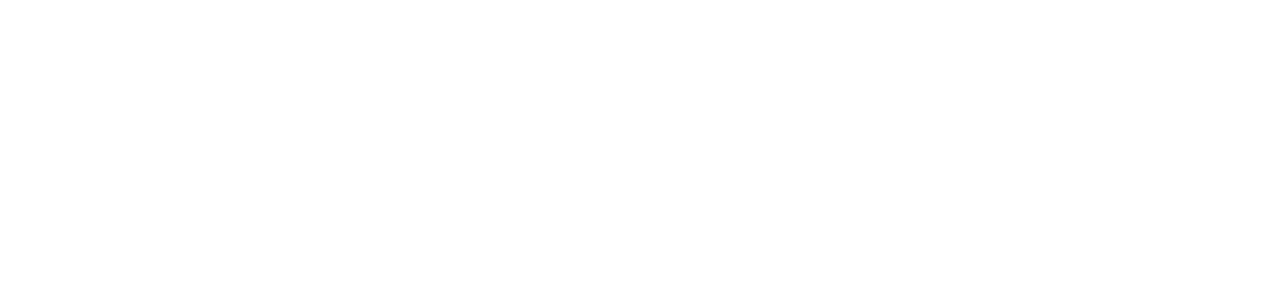
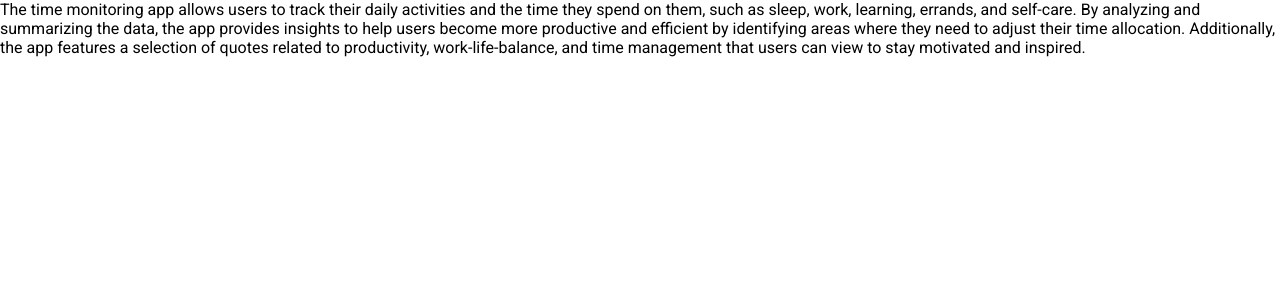
Before and after one commit to aramind/first-web-dev-portfolio, a React (Create React App) app in the folder p4-node-app/client/: page / in a window 1280 px wide. Shown: the top 300 px of the page. Built offline with nearby package versions, Linux system fonts and the light colour scheme.

Commit message:
feat: adding MUI dependencies

```diff
--- a/p4-node-app/client/package.json
+++ b/p4-node-app/client/package.json
@@ -3,6 +3,10 @@
   "version": "0.1.0",
   "private": true,
   "dependencies": {
+    "@emotion/react": "^11.10.6",
+    "@emotion/styled": "^11.10.6",
+    "@mui/icons-material": "^5.11.16",
+    "@mui/material": "^5.12.1",
     "@testing-library/jest-dom": "^5.16.5",
     "@testing-library/react": "^13.4.0",
     "@testing-library/user-event": "^13.5.0",
--- a/p4-node-app/client/public/index.html
+++ b/p4-node-app/client/public/index.html
@@ -2,19 +2,34 @@
 <html lang="en">
   <head>
     <meta charset="utf-8" />
-    <link rel="icon" href="%PUBLIC_URL%/favicon.ico" />
-    <meta name="viewport" content="width=device-width, initial-scale=1" />
-    <meta name="theme-color" content="#000000" />
+    <link
+      rel="icon"
+      href="%PUBLIC_URL%/favicon.ico"
+    />
+    <meta
+      name="viewport"
+      content="width=device-width, initial-scale=1"
+    />
+    <meta
+      name="theme-color"
+      content="#000000"
+    />
     <meta
       name="description"
       content="Web site created using create-react-app"
     />
-    <link rel="apple-touch-icon" href="%PUBLIC_URL%/logo192.png" />
+    <link
+      rel="apple-touch-icon"
+      href="%PUBLIC_URL%/logo192.png"
+    />
     <!--
       manifest.json provides metadata used when your web app is installed on a
       user's mobile device or desktop. See https://developers.google.com/web/fundamentals/web-app-manifest/
     -->
-    <link rel="manifest" href="%PUBLIC_URL%/manifest.json" />
+    <link
+      rel="manifest"
+      href="%PUBLIC_URL%/manifest.json"
+    />
     <!--
       Notice the use of %PUBLIC_URL% in the tags above.
       It will be replaced with the URL of the `public` folder during the build.
@@ -24,6 +39,32 @@
       work correctly both with client-side routing and a non-root public URL.
       Learn how to configure a non-root public URL by running `npm run build`.
     -->
+    <!-- GOOGLE FONTS -->
+    <link
+      rel="preconnect"
+      href="https://fonts.googleapis.com"
+    />
+    <link
+      rel="preconnect"
+      href="https://fonts.gstatic.com"
+      crossorigin
+    />
+    <link
+      href="https://fonts.googleapis.com/css2?family=Exo+2:ital,wght@0,100;0,200;0,300;0,400;0,500;0,600;0,700;0,800;0,900;1,100;1,200;1,300;1,400;1,500;1,600;1,700;1,800;1,900&family=Prompt:ital,wght@0,100;0,200;0,300;0,400;0,500;0,600;0,700;0,800;0,900;1,100;1,200;1,300;1,400;1,500;1,600;1,700;1,800;1,900&family=Roboto:ital,wght@0,100;0,300;0,400;0,500;0,700;0,900;1,100;1,300;1,400;1,500;1,700;1,900&family=Work+Sans:ital,wght@0,100;0,200;0,300;0,400;0,500;0,600;0,700;0,800;0,900;1,100;1,200;1,300;1,400;1,500;1,600;1,700;1,800;1,900&display=swap"
+      rel="stylesheet"
+    />
+    <!-- font-family: 'Exo 2', sans-serif;
+    font-family: 'Prompt', sans-serif;
+    font-family: 'Roboto', sans-serif;
+    font-family: 'Work Sans', sans-serif; -->
+    <style>
+      * {
+        box-sizing: border-box;
+        padding: 0;
+        margin: 0;
+        font-family: "Roboto", sans-serif;
+      }
+    </style>
     <title>React App</title>
   </head>
   <body>
--- a/p4-node-app/client/src/App.js
+++ b/p4-node-app/client/src/App.js
@@ -1,5 +1,18 @@
 function App() {
-  return <div className="App"></div>;
+  return (
+    <div className="App">
+      <p>
+        The time monitoring app allows users to track their daily activities and
+        the time they spend on them, such as sleep, work, learning, errands, and
+        self-care. By analyzing and summarizing the data, the app provides
+        insights to help users become more productive and efficient by
+        identifying areas where they need to adjust their time allocation.
+        Additionally, the app features a selection of quotes related to
+        productivity, work-life-balance, and time management that users can view
+        to stay motivated and inspired.
+      </p>
+    </div>
+  );
 }
 
 export default App;
```
Also changed, not shown: 1 other file (tests, documents, lock files or other folders).
